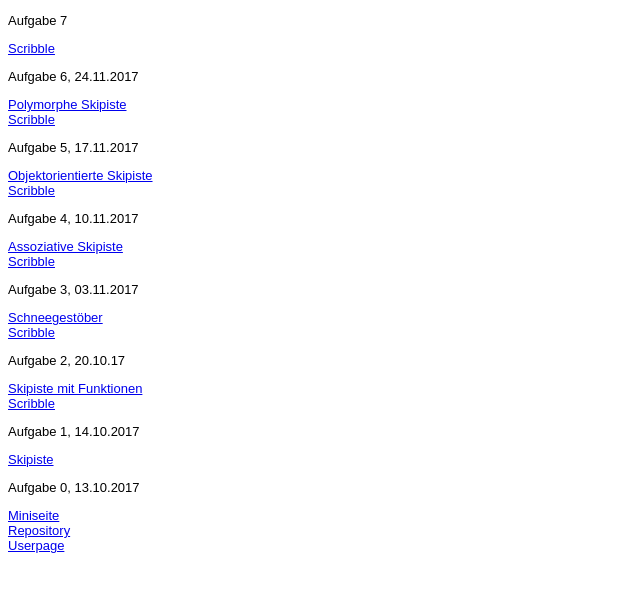
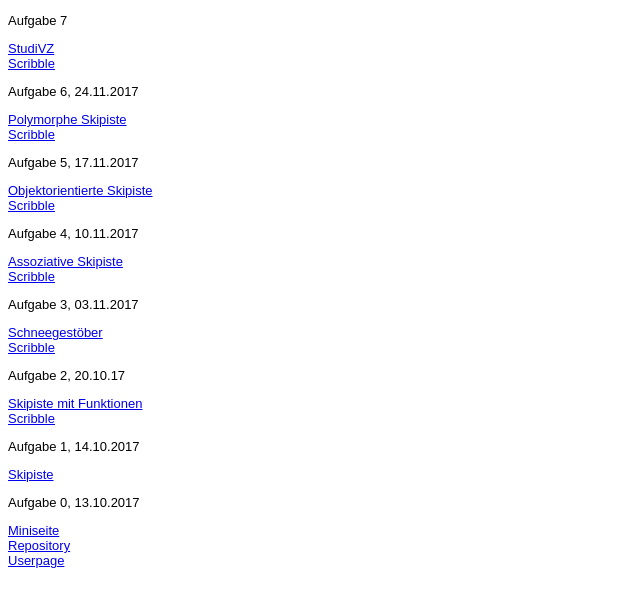
Before and after one commit to LauraBongard/EIA2, a plain HTML site: page Steckbrief/steckbrief.htm in a window 1280 px wide. Shown: the whole page, without its empty margins (0-640 px from the left). Drawn offline with Linux system fonts and the light colour scheme.

Commit message:
steckbriefupdate

```diff
--- a/Steckbrief/steckbrief.htm
+++ b/Steckbrief/steckbrief.htm
@@ -13,7 +13,7 @@ body {
 </head>
 <body>
 <p>Aufgabe 7</p>
-<!-- <a href="https://laurabongard.github.io/EIA2/Aufgabe7/Aufgabe7.html" target="_blank">StudiVZ</a><br>-->
+<a href="https://laurabongard.github.io/EIA2/Aufgabe7/Aufgabe7.html" target="_blank">StudiVZ</a><br>
 <a href="https://laurabongard.github.io/EIA2/Aufgabe7/EIA2Aufg7Scribble.JPG" target="_blank">Scribble</a><br>
 
 <p>Aufgabe 6, 24.11.2017</p>
```
